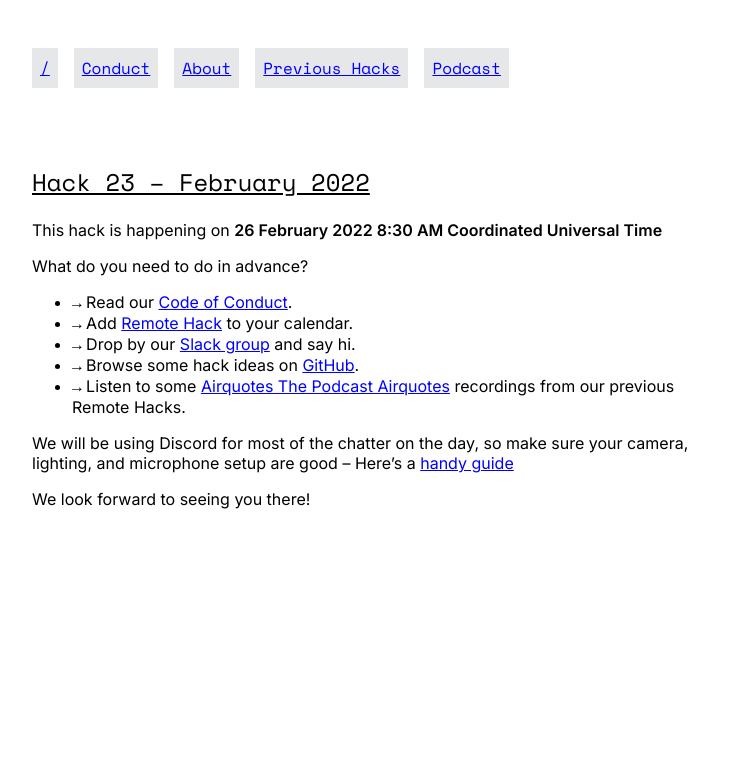
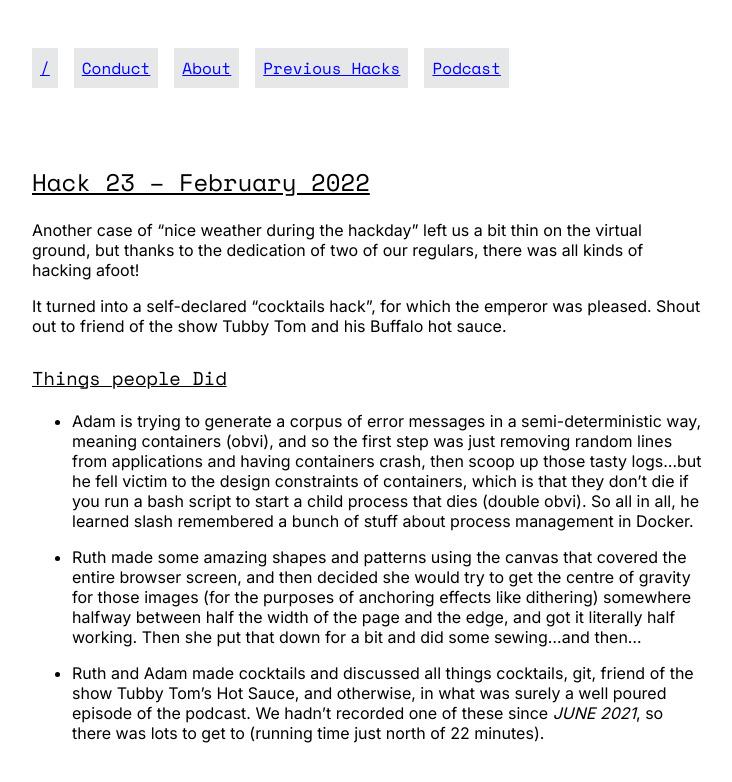
Before and after one commit to remotehack/remotehack.github.io, a Jekyll site: the page built from _hacks/23.md, in a window 1280 px wide. Shown: the top 782 px of the page, without its empty margins (272-1004 px from the left). Built offline with Jekyll 4.4.1, drawn with Linux system fonts in a browser that asks for light colours.

Commit message:
add writeup for February (#159)

```diff
--- a/_hacks/23.md
+++ b/_hacks/23.md
@@ -1,5 +1,17 @@
 ---
 hack_number: 23
 date: 2022-02-26
-happened: false
+happened: true
 ---
+
+Another case of "nice weather during the hackday" left us a bit thin on the virtual ground, but thanks to the dedication of two of our regulars, there was all kinds of hacking afoot!
+
+It turned into a self-declared "cocktails hack", for which the emperor was pleased. Shout out to friend of the show Tubby Tom and his Buffalo hot sauce.
+
+### Things people Did
+
+- Adam is trying to generate a corpus of error messages in a semi-deterministic way, meaning containers (obvi), and so the first step was just removing random lines from applications and having containers crash, then scoop up those tasty logs...but he fell victim to the design constraints of containers, which is that they don't die if you run a bash script to start a child process that dies (double obvi). So all in all, he learned slash remembered a bunch of stuff about process management in Docker.
+
+- Ruth made some amazing shapes and patterns using the canvas that covered the entire browser screen, and then decided she would try to get the centre of gravity for those images (for the purposes of anchoring effects like dithering) somewhere halfway between half the width of the page and the edge, and got it literally half working. Then she put that down for a bit and did some sewing...and then...
+
+- Ruth and Adam made cocktails and discussed all things cocktails, git, friend of the show Tubby Tom's Hot Sauce, and otherwise, in what was surely a well poured episode of the podcast. We hadn't recorded one of these since *JUNE 2021*, so there was lots to get to (running time just north of 22 minutes).
```
Also changed, not shown: _hacks/24.md (added, +5 -0 lines).
